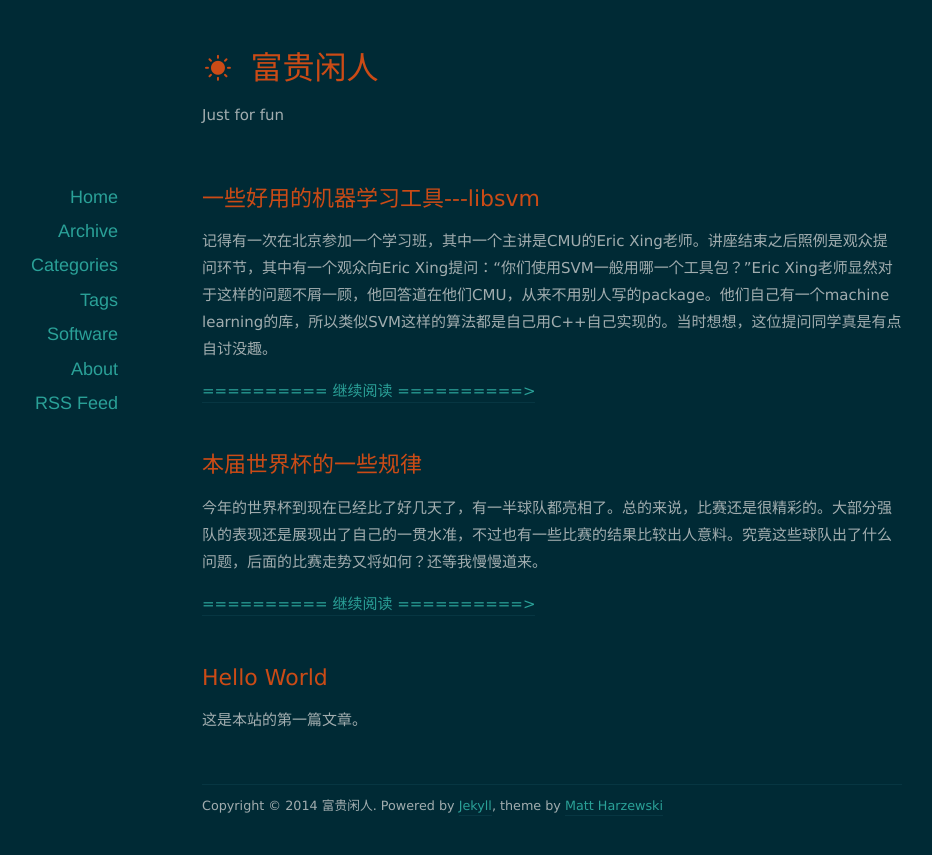
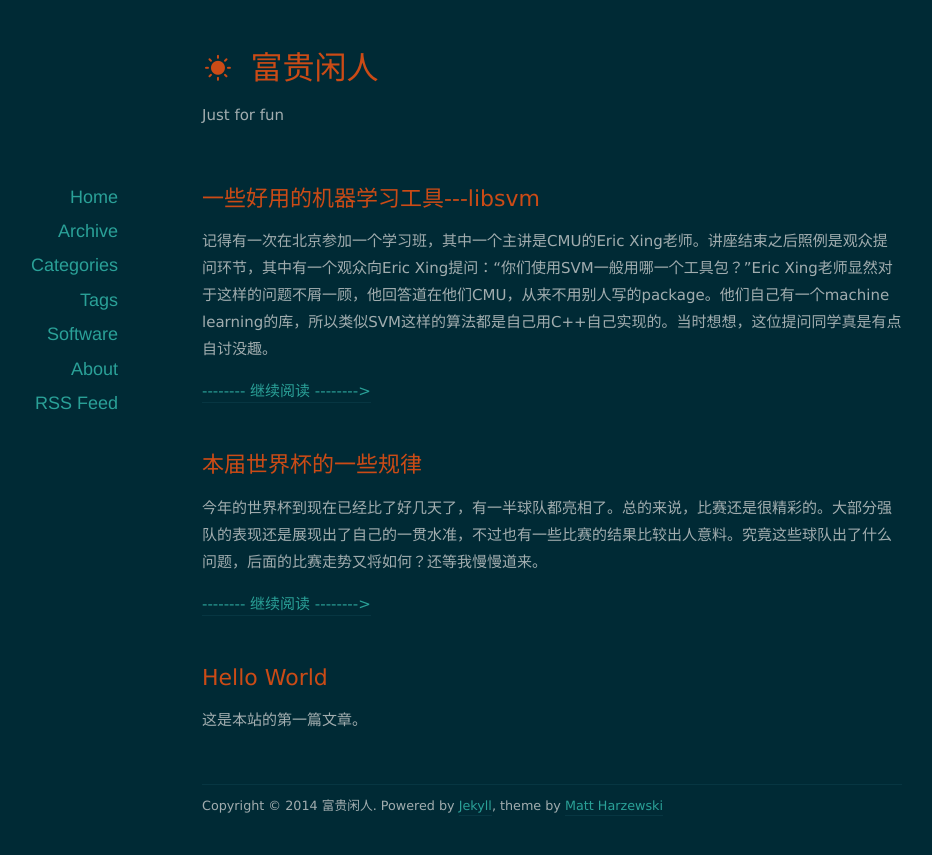
Before and after one commit to orangeprince/orangeprince.github.io, a Jekyll site: the page built from index.html, in a window 1280 px wide. Shown: the top 855 px of the page, without its empty margins (88-1020 px from the left). Built offline with Jekyll 4.4.1, drawn with Linux system fonts in a browser that asks for light colours; nearby versions of some CDN libraries; the list of posts is cut into pages by our own code; comment, search, counter and statistics services are not loaded.

```diff
--- a/index.html
+++ b/index.html
@@ -19,7 +19,7 @@ title: 富贵闲人
 		<div class="post-content">
             {% if post.content contains '<!--more-->' %}
                 {{ post.content | split:'<!--more-->' | first }}
-                <p><a href="{{ post.url }}"> ========== 继续阅读 ==========></a></p>
+                <p><a href="{{ post.url }}"> -------- 继续阅读 --------></a></p>
             {% else %}
                 {{ post.content }}
             {% endif %}
```
